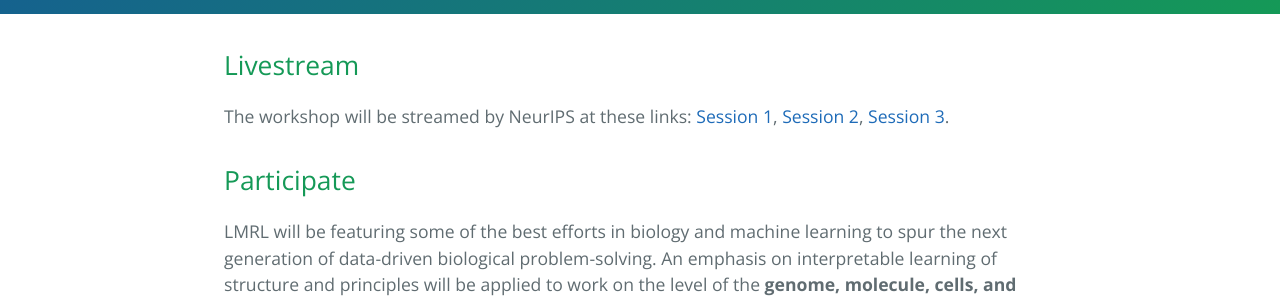
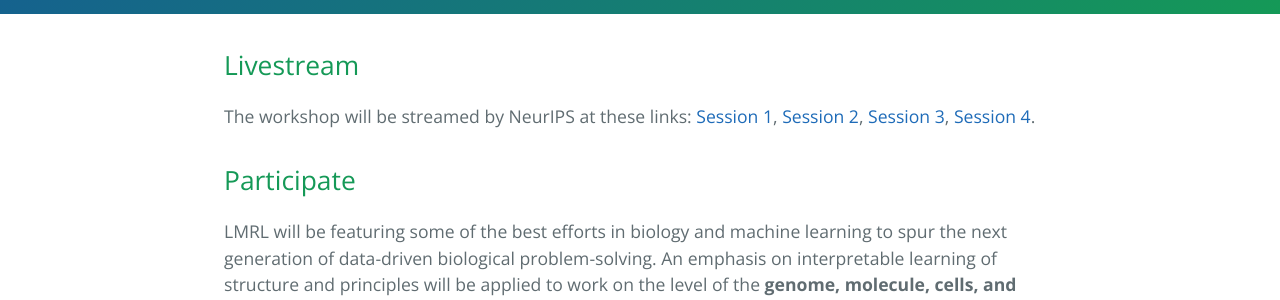
Before and after one commit to lmrl-bio/lmrl-bio.github.io, a Jekyll site: the page built from index.md, in a window 1280 px wide. Shown: the part 447-747 px from the top of the page. Built offline with Jekyll 4.4.1, drawn with Linux system fonts in a browser that asks for light colours; comment, search, counter and statistics services are not loaded; our own code applies the rules of GitHub Pages for plain Markdown files.

Commit message:
session 4

```diff
--- a/index.md
+++ b/index.md
@@ -4,7 +4,7 @@ layout: default
 
 ## Livestream
 The workshop will be streamed by NeurIPS at these links:
-[Session 1](https://slideslive.com/38921959/learning-meaningful-representations-of-life-1), [Session 2](https://slideslive.com/38921960/learning-meaningful-representations-of-life-2), [Session 3](https://slideslive.com/38921961/learning-meaningful-representations-of-life-3).
+[Session 1](https://slideslive.com/38921959/learning-meaningful-representations-of-life-1), [Session 2](https://slideslive.com/38921960/learning-meaningful-representations-of-life-2), [Session 3](https://slideslive.com/38921961/learning-meaningful-representations-of-life-3), [Session 4](https://slideslive.com/38921963/learning-meaningful-representations-of-life-4).
 
 ## Participate
 
```
